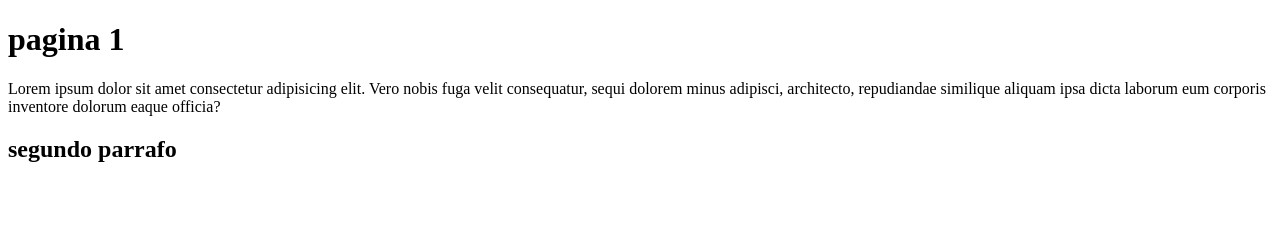
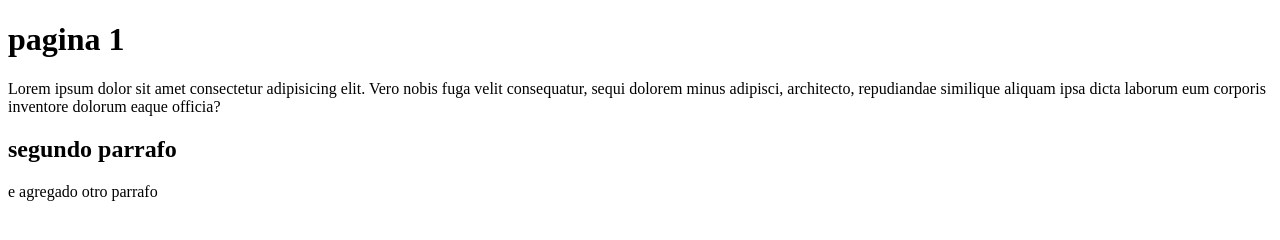
Before and after one commit to Edwin087/curso-git-2023, a plain HTML site: page index.html in a window 1280 px wide. Drawn offline with Linux system fonts and the light colour scheme.

Commit message:
Update index.html

```diff
--- a/index.html
+++ b/index.html
@@ -13,6 +13,8 @@
         adipisci, architecto, repudiandae similique aliquam ipsa dicta laborum eum corporis inventore dolorum eaque
         officia?</p>
     <h2>segundo parrafo</h2>
+    <p> e agregado otro parrafo</p>
+
 
 
 </body>
```
